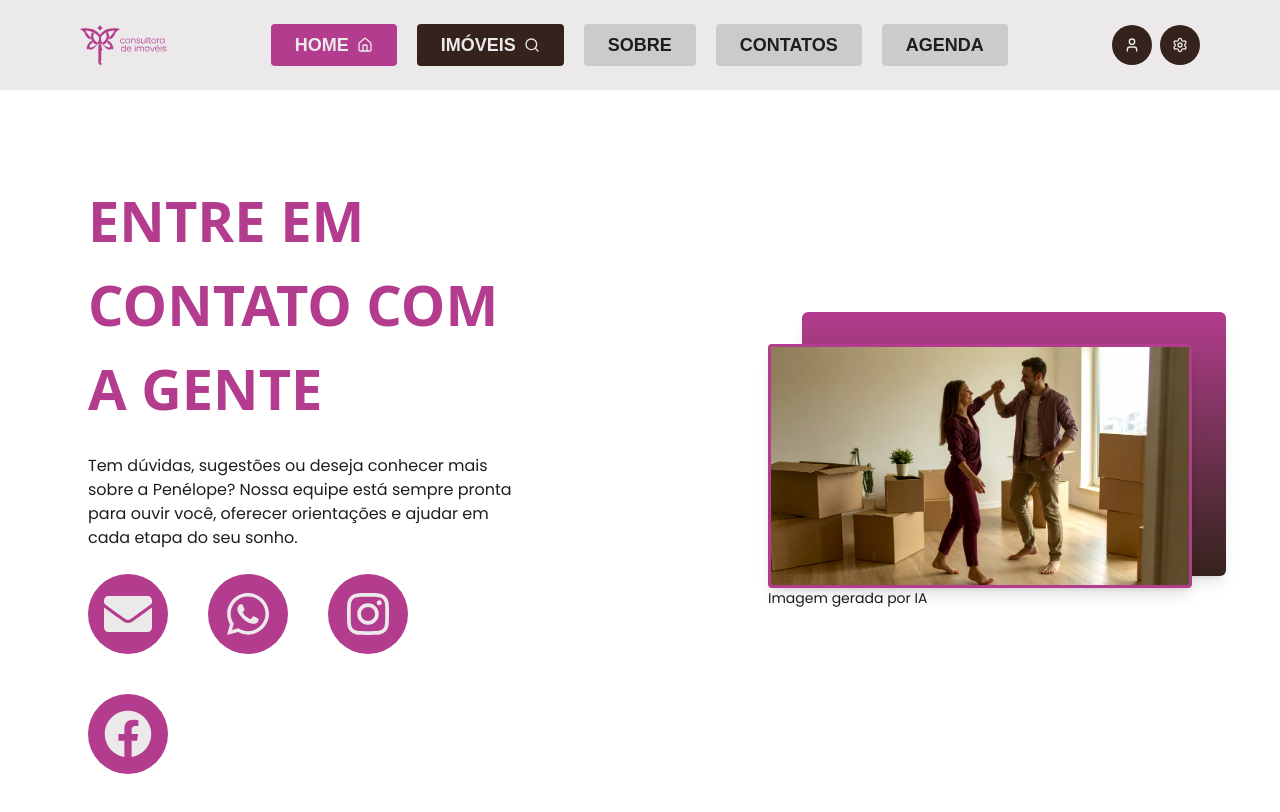
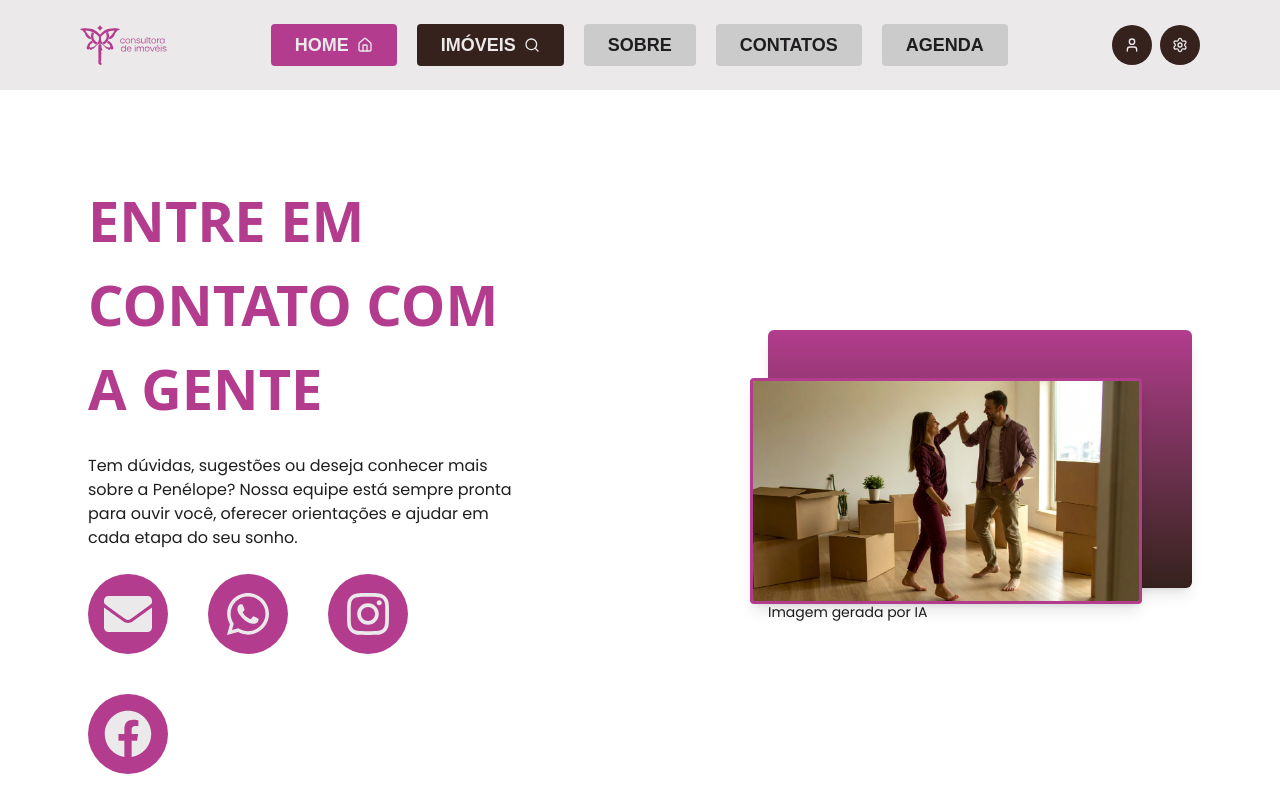
Before and after one commit to PenelopeCorretagem/penelope-web-site, a React (Vite) app: page / in a window 1280 px wide. Shown: the top 812 px of the page. Built offline with nearby package versions, Linux system fonts and the light colour scheme; a web font is replaced by a local one.

Commit message:
feat: substitui imagem estática por componente CardImageView e simplificando a estrutura do ContactView

```diff
--- /dev/null
+++ b/src/institutional/view/components/CardImageView.jsx
@@ -0,0 +1,18 @@
+import ContactImage from '../../assets/ContactImage.jpg'
+
+export function CardImageView({ descriptionImage }) {
+  return (
+    <div className='flex flex-col items-start gap-1.5'>
+      <div className='relative z-0 w-fit rounded-md bg-gradient-to-b from-[#B33C8E] to-[#36221D] p-4 shadow-lg'>
+        <img
+          src={ContactImage}
+          alt='Casal feliz'
+          className='border-brand-primary relative z-10 block transform-[translate(-34px,32px)] rounded-sm border-3 shadow-lg'
+        />
+      </div>
+      <p className='font-default-family text-text-primary mt-2 text-sm'>
+        {descriptionImage}
+      </p>
+    </div>
+  )
+}
--- a/src/institutional/view/pages/ContactView.jsx
+++ b/src/institutional/view/pages/ContactView.jsx
@@ -2,13 +2,10 @@ import { useContactViewModel } from '../../viewmodel/components/ContactViewModel
 import { MenuView } from '../../../shared/view/components/MenuView'
 import { ContactIconView } from '../components/ContactIconView'
 import { FaEnvelope, FaWhatsapp, FaInstagram, FaFacebook } from 'react-icons/fa'
-import ContactImage from '../../assets/ContactImage.jpg'
+import { CardImageView } from '../components/CardImageView'
 
 export function ContactView() {
   const { contactItems, openLink } = useContactViewModel()
-
-  const overlayOffsetX = 34
-  const overlayOffsetY = -32
 
   // Mapa de ícones (componentes, não instâncias)
   const iconMap = {
@@ -48,23 +45,7 @@ export function ContactView() {
           </div>
         </section>
         <section className='flex items-center justify-center p-22'>
-          <div className='relative inline-block overflow-visible'>
-            <div
-              className='absolute inset-0 left-0 z-0 rounded-md bg-gradient-to-b from-[#B33C8E] to-[#36221D] shadow-lg'
-              style={{
-                transform: `translate(${overlayOffsetX}px, ${overlayOffsetY}px)`,
-              }}
-            />
-
-            <img
-              src={ContactImage}
-              alt='Casal feliz'
-              className='border-brand-primary relative z-10 block rounded-sm border-3 shadow-lg'
-            />
-            <p className='font-default-family text-text-primary text-sm'>
-              Imagem gerada por IA
-            </p>
-          </div>
+          <CardImageView descriptionImage='Imagem gerada por IA' />
         </section>
       </main>
     </>
```
